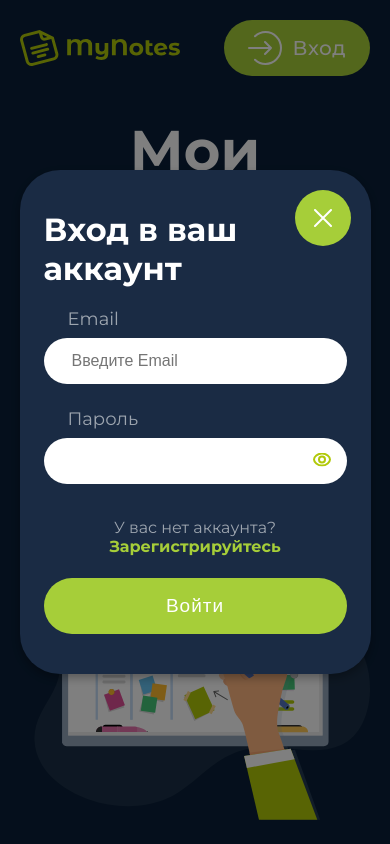
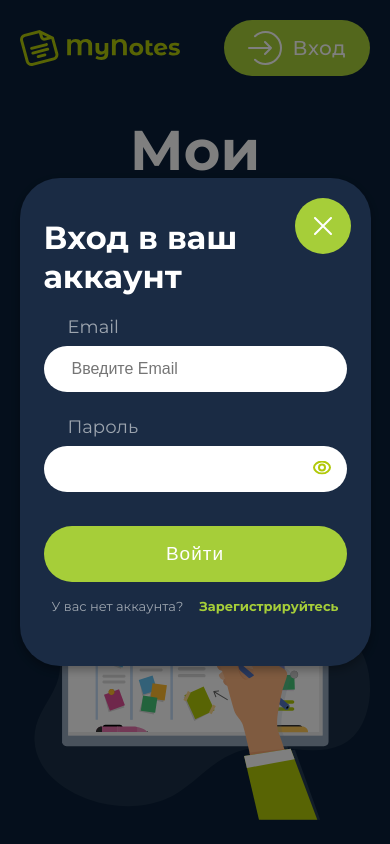
Before and after one commit to andTheowind/vue-interviews, a Vue app: page / in a window 390 px wide. Both pictures are taken after a click on the link "Вход". Built offline with nearby package versions, Linux system fonts and the light colour scheme.

Commit message:
refactor css for small displays

```diff
--- a/src/assets/css/bottom-modal.css
+++ b/src/assets/css/bottom-modal.css
@@ -51,6 +51,20 @@
         padding-top: 10px;
     }
 
+    .modal__footer-row {
+        flex-wrap: wrap-reverse;
+    }
+
+    .modal__signup {
+        margin-top: 6px;
+        display: flex;
+        justify-content: space-around;
+    }
+
+    .modal__signup {
+        font-size: 13px;
+    }
+
     .modal__signup,
     .modal__button {
         width: 100%;
@@ -59,6 +73,14 @@
     .modal__button {
         max-width: 100%;
     }
+}
+
+@media (max-width: 360px) {
+
+    .modal__signup {
+        font-size: 11px;
+    }
+
 }
 
 @media (min-width: 768px) {
--- a/src/assets/css/home-section.css
+++ b/src/assets/css/home-section.css
@@ -41,6 +41,11 @@
     .home {
         flex-direction: column;
         text-align: center;
+    }
+
+    .home__description {
+        text-align: center;
+        margin-inline: auto;
     }
 
     .home__content-wrapper {
--- a/src/assets/css/modal-wrapper.css
+++ b/src/assets/css/modal-wrapper.css
@@ -55,6 +55,12 @@
     }
 }
 
+@media (max-width: 360px) {
+    .modal__content {
+        padding: 30px 20px;
+    }
+}
+
 @media (min-width: 1440px) {
     .modal__content {
         max-width: 780px;
```
